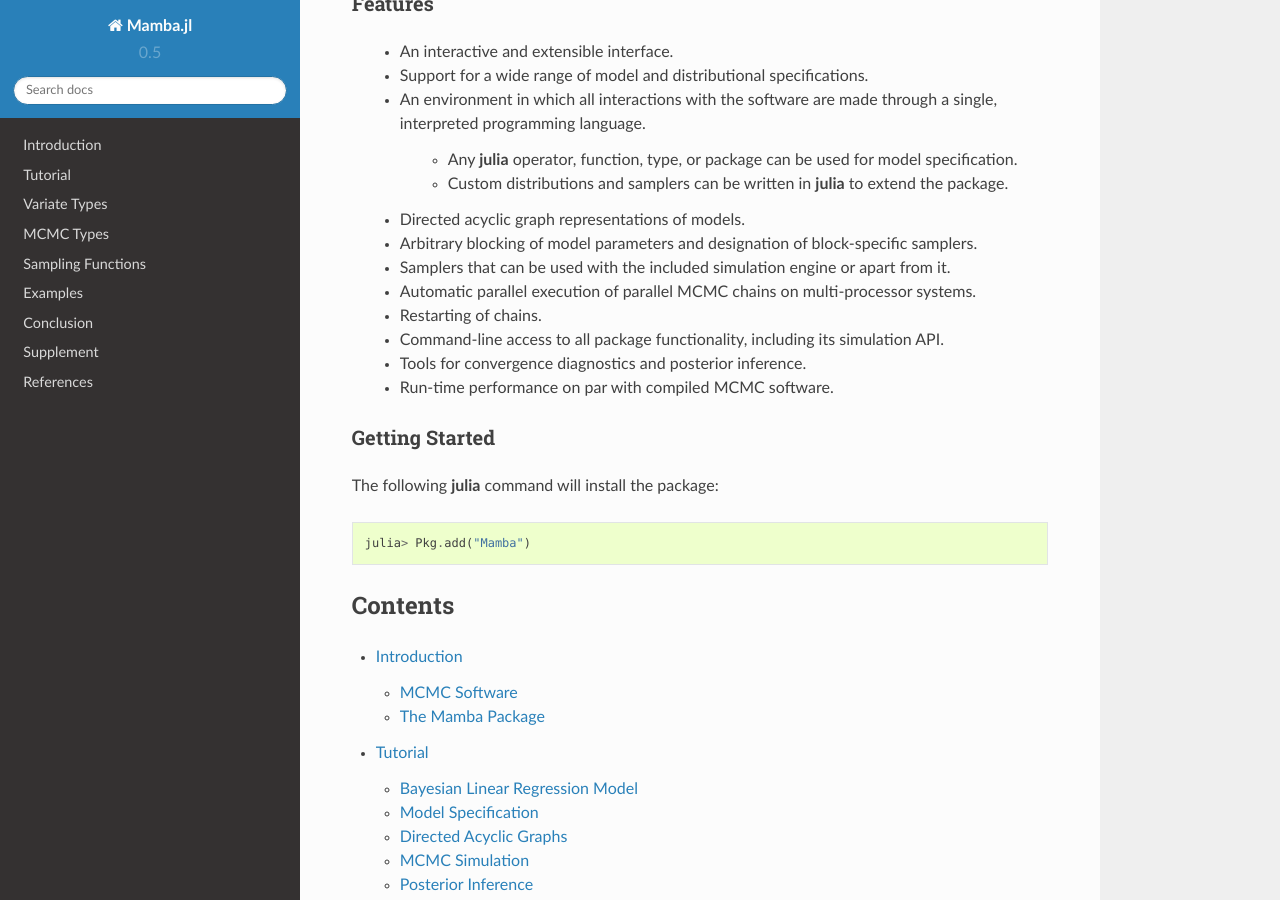
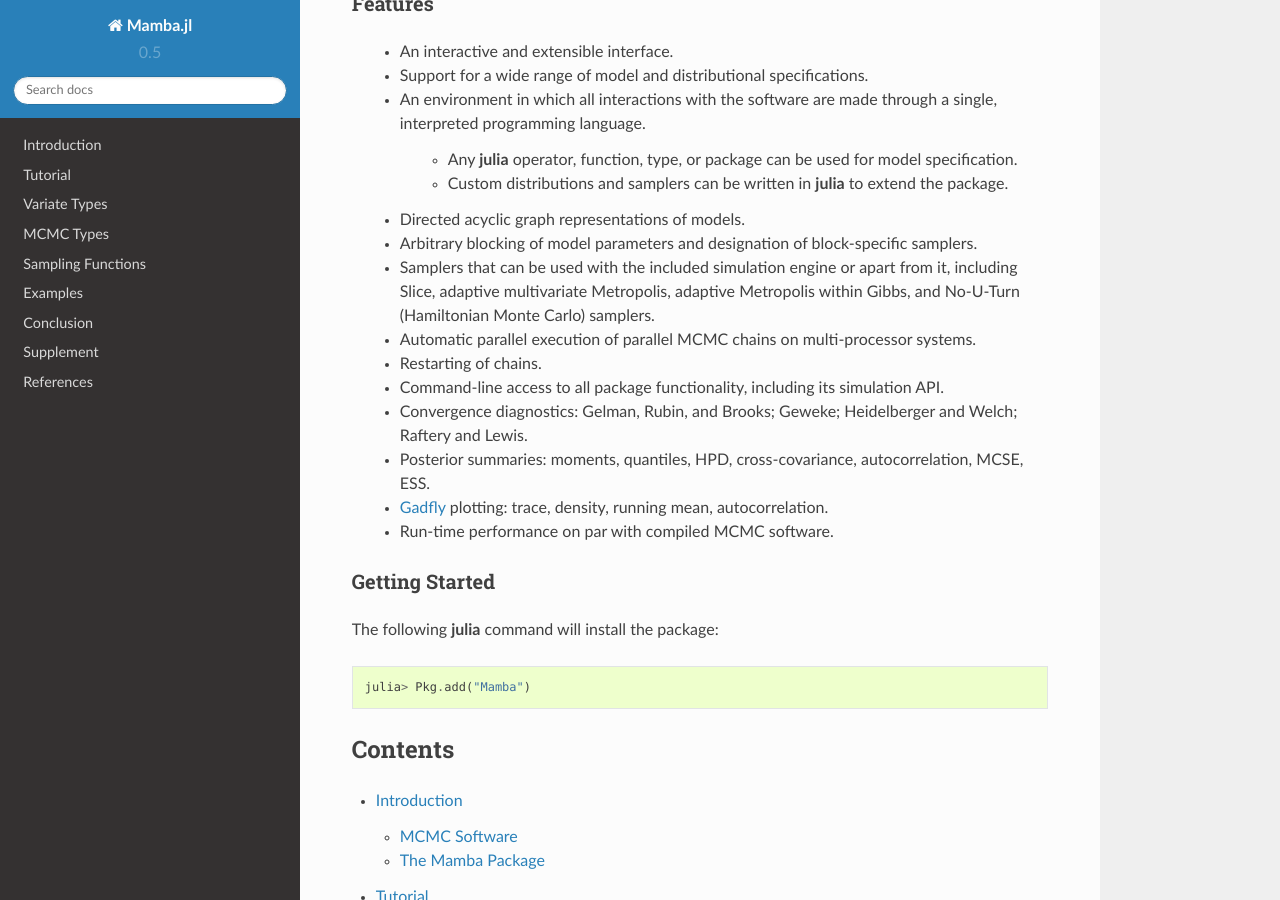
Before and after one commit to brian-j-smith/Mamba.jl, a Sphinx documentation site: the page built from doc/index.rst, in a window 1280 px wide and 900 px high, scrolled down 889 px. Built offline with Sphinx 7.4.7 and the Read the Docs theme 2.0.0, drawn with Linux system fonts in a browser that asks for light colours; formulas are drawn with MathJax 3.

```diff
--- a/doc/conf.py
+++ b/doc/conf.py
@@ -37,9 +37,9 @@ if not on_rtd:  # only import and set the theme if we're building docs locally
 # ones.
 extensions = [
     'sphinx.ext.pngmath',
-	'sphinxcontrib.bibtex',
-	'juliadoc.julia',
-	'juliadoc.jlhelp'
+    'sphinxcontrib.bibtex',
+    'juliadoc.julia',
+    'juliadoc.jlhelp'
 ]
 
 # Add any paths that contain templates here, relative to this directory.
--- a/doc/index.rst
+++ b/doc/index.rst
@@ -21,21 +21,23 @@ Several software options are available for MCMC sampling of Bayesian models.  In
 Features
 ^^^^^^^^
 
-	* An interactive and extensible interface.
-	* Support for a wide range of model and distributional specifications.
-	* An environment in which all interactions with the software are made through a single, interpreted programming language.
+    * An interactive and extensible interface.
+    * Support for a wide range of model and distributional specifications.
+    * An environment in which all interactions with the software are made through a single, interpreted programming language.
 
-		* Any **julia** operator, function, type, or package can be used for model specification.
-		* Custom distributions and samplers can be written in **julia** to extend the package.
+        * Any **julia** operator, function, type, or package can be used for model specification.
+        * Custom distributions and samplers can be written in **julia** to extend the package.
 
-	* Directed acyclic graph representations of models.
-	* Arbitrary blocking of model parameters and designation of block-specific samplers.
-	* Samplers that can be used with the included simulation engine or apart from it.
-	* Automatic parallel execution of parallel MCMC chains on multi-processor systems.
-	* Restarting of chains.
-	* Command-line access to all package functionality, including its simulation API.
-	* Tools for convergence diagnostics and posterior inference.
-	* Run-time performance on par with compiled MCMC software.
+    * Directed acyclic graph representations of models.
+    * Arbitrary blocking of model parameters and designation of block-specific samplers.
+    * Samplers that can be used with the included simulation engine or apart from it, including Slice, adaptive multivariate Metropolis, adaptive Metropolis within Gibbs, and No-U-Turn (Hamiltonian Monte Carlo) samplers.
+    * Automatic parallel execution of parallel MCMC chains on multi-processor systems.
+    * Restarting of chains.
+    * Command-line access to all package functionality, including its simulation API.
+    * Convergence diagnostics: Gelman, Rubin, and Brooks; Geweke; Heidelberger and Welch; Raftery and Lewis.
+    * Posterior summaries: moments, quantiles, HPD, cross-covariance, autocorrelation, MCSE, ESS.
+    * `Gadfly <https://github.com/dcjones/Gadfly.jl>`_ plotting: trace, density, running mean, autocorrelation.
+    * Run-time performance on par with compiled MCMC software.
 
 Getting Started
 ^^^^^^^^^^^^^^^
```
Also changed, not shown: other parts of doc/index.rst (+11 -12 lines), NEWS.md (+5 -0 lines), README.md (+6 -4 lines).
